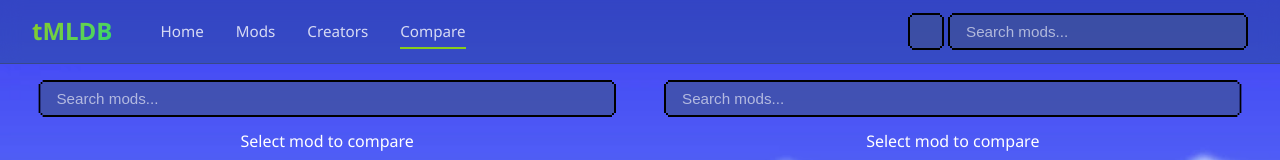
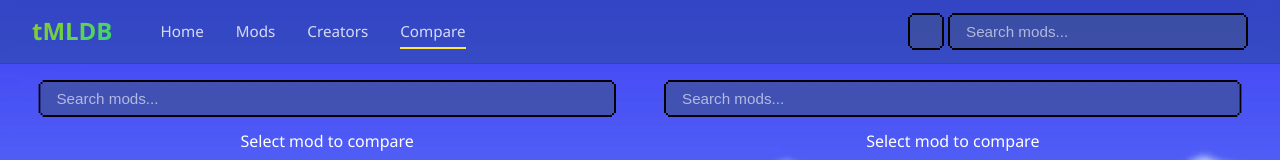
Before and after one commit to NotLe0n/tMLDB, a SvelteKit app in the folder tmldb-front/: page /compare in a window 1280 px wide. Shown: the top 160 px of the page. Built offline with nearby package versions, Linux system fonts and the light colour scheme; some icons are missing.

Commit message:
removed unused variables

```diff
--- a/tmldb-front/src/app.html
+++ b/tmldb-front/src/app.html
@@ -11,41 +11,33 @@
 
 			:root {
 				color: white;
-				--bg-color: oklch(77% 0.12 155.04);
-				--highlight: oklch(77% 0.2 130);
-
-				--upvote-color: oklch(55% 0.2 150);
-
-				--green2: oklch(77% 0.2 150);
-
-				--green3: oklch(40% 0.08 150);
-				--green3-bg: rgb(from var(--green3) r g b / 0.2);
-				--green3-hov: rgb(from var(--green3) r g b / 0.5);
+				--bg-color: #4448f4;
 
 				--panel-col: rgb(63, 82, 151);
-				--panel-border: black;
+				--panel-col2: rgb(51 70 134);
+				--panel-col3: rgb(43 56 101);
 				--panel-bg: rgb(from var(--panel-col) r g b / 0.7);
 
-				--panel-col2: #334686;
+				--yellow: rgb(255, 231, 69);
+				--green1: oklch(77% 0.2 130);
+				--green2: oklch(77% 0.2 150);
+				--upvote-color: oklch(55% 0.2 150);
+				--downvote-color: oklch(55% 0.2 27.543);
 
-				--panel-col3: #2B3865;
-
-				--yellow: rgb(255, 231, 69);
-				--icon-border-color: #878bc2;
+				--search-bar-color: rgb(255, 255, 255, 0.6);
+				--icon-border-color: rgb(135 139 194);
+				--panel-border: black;
+				scrollbar-color: var(--panel-col3) var(--panel-col);
 
 				--divider1: rgb(38, 38, 38, 38);
-				--divider2: #384989;
+				--divider2: rgb(56 73 137);
 
 				--gradient-rot: 135deg;
-				--gradient: linear-gradient(var(--gradient-rot), var(--highlight), var(--green2));
+				--gradient: linear-gradient(var(--gradient-rot), var(--green1), var(--green2));
+
 				--nav-height: 4rem;
 				--footer-height: 4rem;
 				--footer-display: flex;
-				--search-bar-color: rgb(255, 255, 255, 0.6);
-				scrollbar-color: var(--panel-col3) var(--panel-col);
-				--downvote-color: oklch(55% 0.2 27.543);
-
-				--controls-radius: 0.5rem;
 
 				@media (max-width: 768px) {
 					--nav-height: 8rem;
--- a/tmldb-front/src/routes/+layout.svelte
+++ b/tmldb-front/src/routes/+layout.svelte
@@ -132,7 +132,7 @@
 		margin-top: 2px;
 
 		&:hover {
-			color: var(--highlight);
+			color: var(--yellow);
 		}
 	}
 
@@ -145,7 +145,7 @@
 		bottom: anchor(bottom);
 		right: anchor(right);
 		transition: inset 200ms;
-		background-color: var(--highlight);
+		background-color: var(--yellow);
 	}
 
 	#search-form {
--- a/tmldb-front/src/routes/creators/CreatorListCard.svelte
+++ b/tmldb-front/src/routes/creators/CreatorListCard.svelte
@@ -99,9 +99,8 @@
 		}
 	}
 
-
 	.stat-value {
 		font-weight: 600;
-		color: var(--highlight);
+		color: var(--yellow);
 	}
 </style>
```
